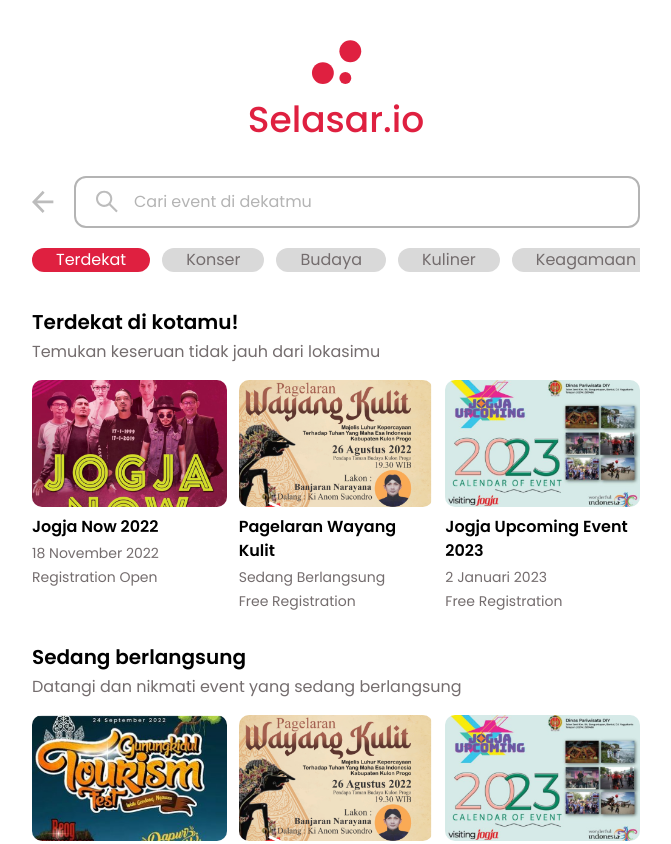
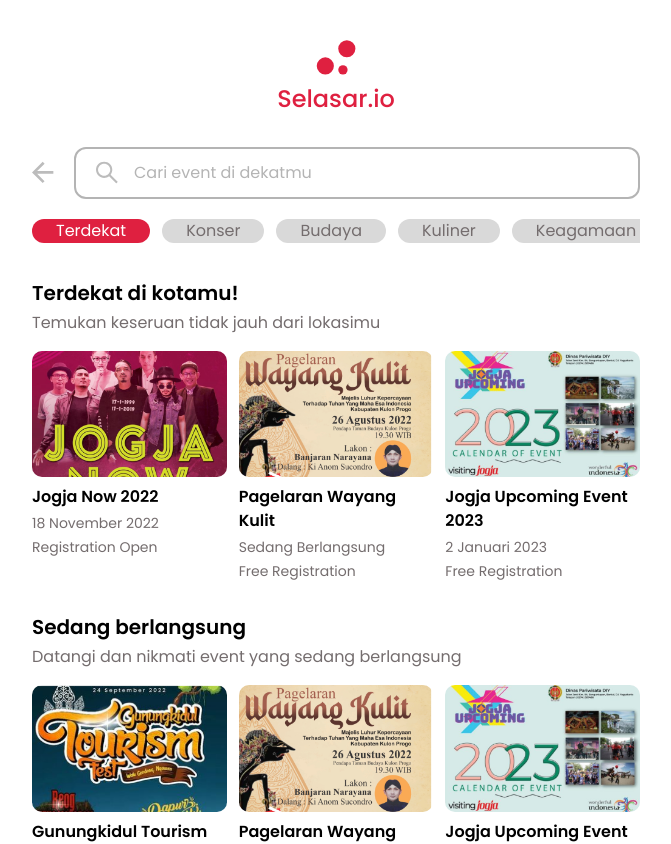
Before and after one commit to selasar-io/selasar-prototype, a React (Vite) app: page /search in a window 1280 px wide. Shown: the top 844 px of the page, without its empty margins (304-975 px from the left). Built offline with nearby package versions, Linux system fonts and the light colour scheme.

Commit message:
benerin dikit

```diff
--- a/src/pages/search/index.jsx
+++ b/src/pages/search/index.jsx
@@ -75,8 +75,17 @@
 	return (
 		<div className='max-w-2xl mx-auto'>
       <div className='mt-10 mb-16 mx-8'>
-        <div className='text-selasar-primary mb-9'>
-          <LandingLogo />
+        <div className='flex justify-center text-selasar-primary mb-8'>
+          <a className='inline-flex flex-col items-center' href='/'>
+            <div className='mb-2'>
+              <svg width="40" viewBox="0 0 51 44" fill="currentColor" xmlns="http://www.w3.org/2000/svg">
+                <rect x="0.962891" y="22.1494" width="21.8505" height="21.8505" rx="10.9252" />
+                <rect x="28.385" y="0.29895" width="21.8505" height="21.8505" rx="10.9252" />
+                <rect x="28.385" y="32.0928" width="11.9073" height="11.9073" rx="5.95363" />
+              </svg>
+            </div>
+            <div className="text-2xl font-medium">Selasar.io</div>
+          </a>
         </div>
         <div className='space-y-5 mb-9'>
           <div className='flex items-center'>
```
